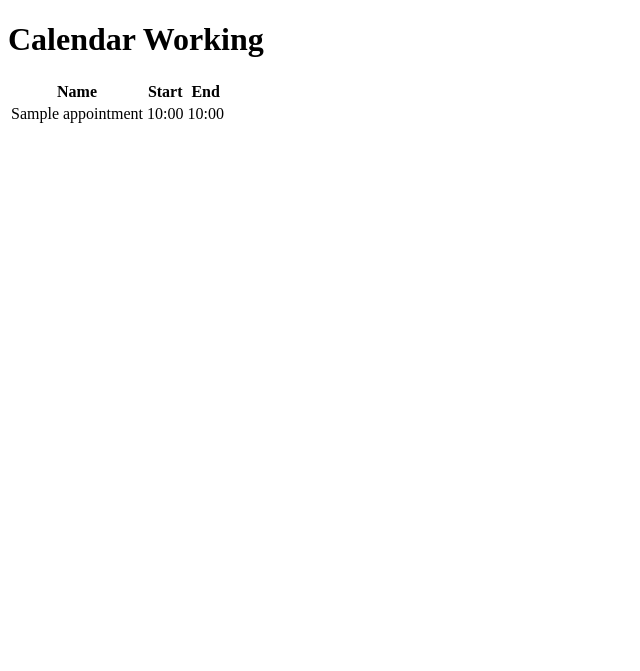
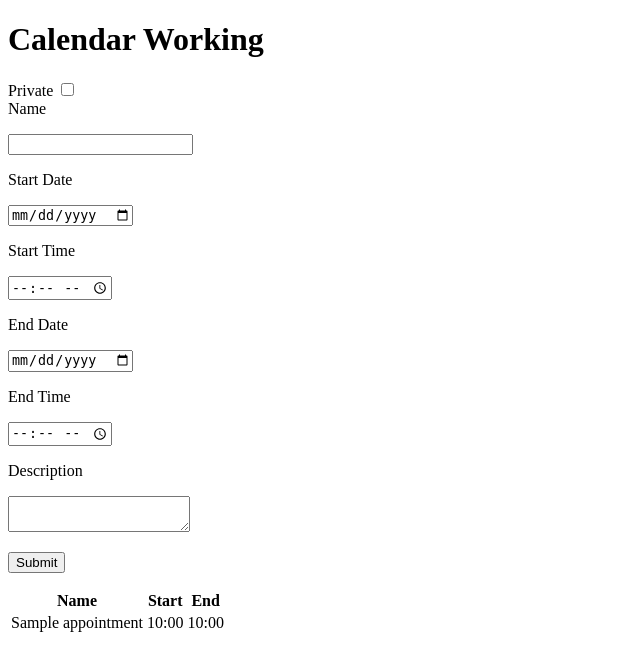
Before and after one commit to cubOlson/CalendarThis, a Flask app: page / in a window 1280 px wide. Shown: the top 671 px of the page, without its empty margins (0-640 px from the left). Run offline with Flask 2, Linux system fonts and the light colour scheme; a database or web service that is not in the repository returns one stand-in record (values such as "Sample title"); some libraries are stand-ins or nearby versions.

Commit message:
Form pre-submit handling

```diff
--- /dev/null
+++ b/app/forms.py
@@ -0,0 +1,17 @@
+from wtforms.fields import (
+    BooleanField, DateField, StringField, SubmitField, TextAreaField, TimeField
+)
+from wtforms.widgets.html5 import DateInput, TimeInput
+
+from flask_wtf import FlaskForm
+from wtforms.validators import DataRequired
+
+class AppointmentForm(FlaskForm):
+    name = StringField('name', validators=[DataRequired()])
+    start_date = DateField('start_datetime', widget = DateInput(), validators=[DataRequired()])
+    start_time = TimeField('start_datetime', widget = TimeInput(), validators=[DataRequired()])
+    end_date = DateField('end_datetime', widget = DateInput(), validators=[DataRequired()])
+    end_time = TimeField('end_datetime', widget = TimeInput(), validators=[DataRequired()])
+    description = TextAreaField('description', validators=[DataRequired()])
+    private = BooleanField('private')
+    submit = SubmitField()
--- a/app/routes.py
+++ b/app/routes.py
@@ -1,6 +1,7 @@
 from flask import Blueprint, render_template
 import os
 import psycopg2
+from app.forms import AppointmentForm
 
 bp = Blueprint('main', __name__, '/')
 
@@ -13,6 +14,7 @@ CONNECTION_PARAMETERS = {
 
 @bp.route('/')
 def main():
+    form = AppointmentForm()
     with psycopg2.connect(**CONNECTION_PARAMETERS) as conn:
         with conn.cursor() as cursor:
             cursor.execute('''
@@ -22,4 +24,4 @@ def main():
                 '''
             )
             rows = cursor.fetchall()
-    return render_template('main.html', rows=rows)
+    return render_template('main.html', rows=rows, form=form)
--- a/app/templates/main.html
+++ b/app/templates/main.html
@@ -8,6 +8,25 @@
 </head>
 <body>
     <h1>Calendar Working</h1>
+    <form method="post" action="/">
+        <div>
+            <label>Private</label>
+            {{form.private()}}
+        </div>
+        <label>Name</label>
+        <p>{{form.name()}}</p>
+        <label>Start Date</label>
+        <p>{{form.start_date()}}</p>
+        <label>Start Time</label>
+        <p>{{form.start_time()}}</p>
+        <label>End Date</label>
+        <p>{{form.end_date()}}</p>
+        <label>End Time</label>
+        <p>{{form.end_time()}}</p>
+        <label>Description</label>
+        <p>{{form.description()}}</p>
+        <p>{{form.submit()}}</p>
+    </form>
     <table>
         <thead>
             <tr>
```
